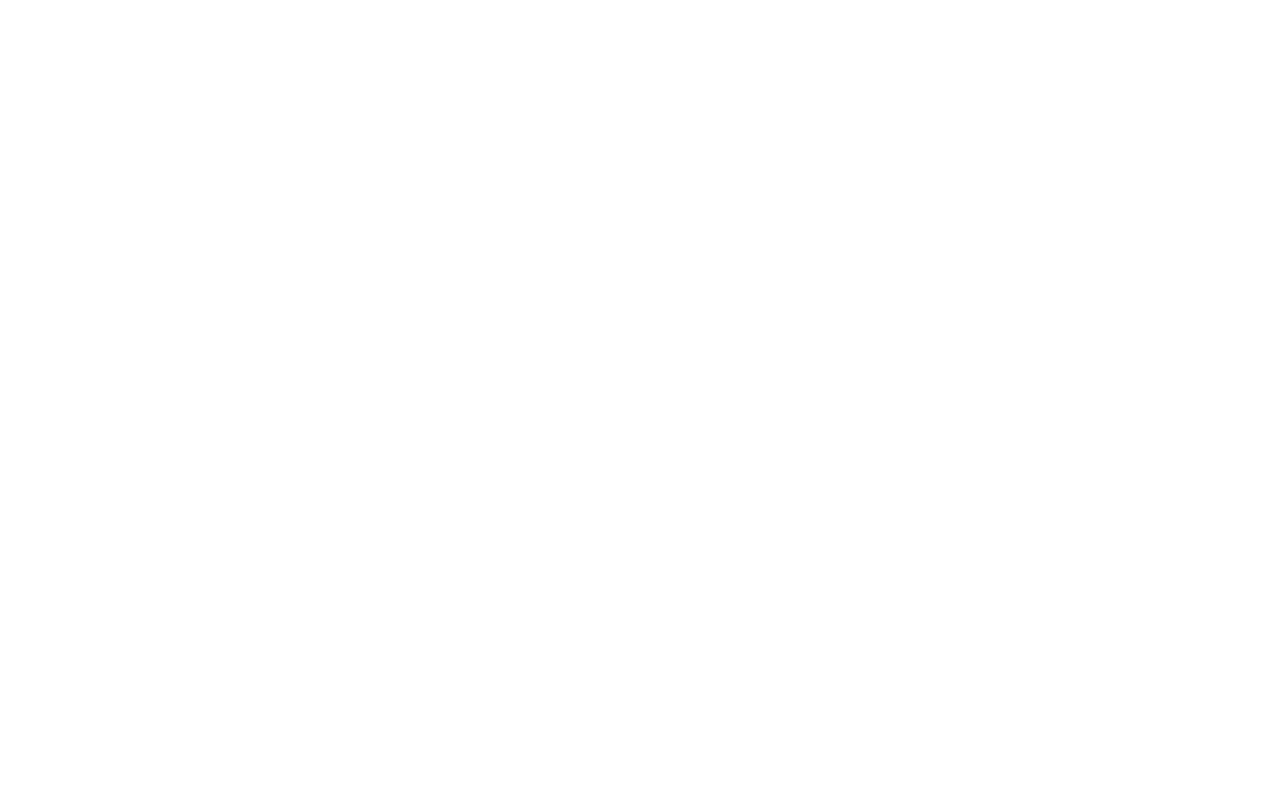
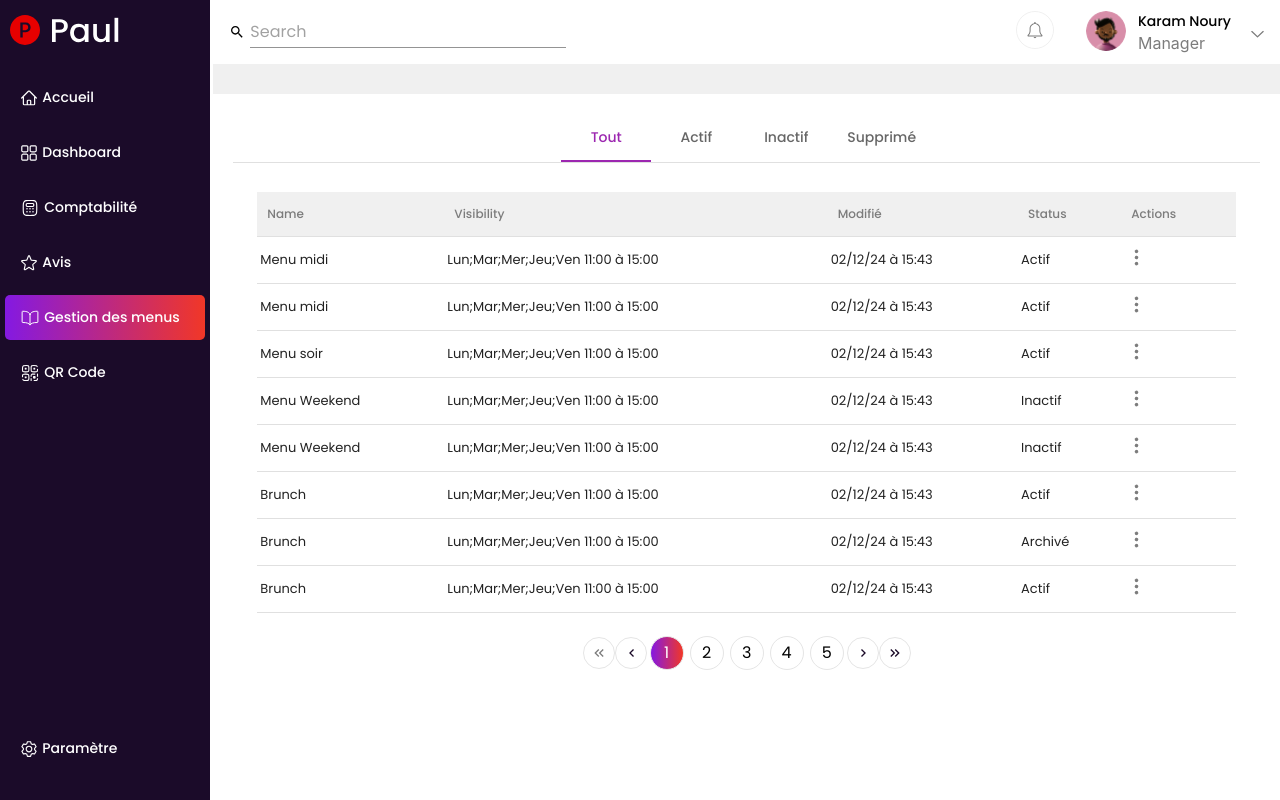
Before and after one commit to Aachiq/Paul_Backoffice, a React (Create React App) app: page /menu-food in a window 1280 px wide. Before the commit this address had no page. Built offline with nearby package versions, Linux system fonts and the light colour scheme; no server answers.

Commit message:
add menusFood page static data & route & layout & next is dynamic data-api & actions

```diff
--- a/src/Routing.js
+++ b/src/Routing.js
@@ -4,6 +4,7 @@
 import SingInForgetPassword from './components/Auth/SingInForgetPassword';
 import Accounting from './components/EntryPanel/Accounting/Accounting';
 import Home from './components/EntryPanel/Home/Home';
+import MenuFoodLayout from './components/EntryPanel/MenuFood/MenuFoodLayout';
 
 export default function Routing() {
   return (
@@ -13,6 +14,7 @@
           {/* <Route path="/signin-forget-password" exact element={<SingInForgetPassword/>}/> */}
           <Route path="/home" exact element={<Home/>}/>
           <Route path="/comptabilite" exact element={<Accounting/>}/>
+          <Route path="/menu-food" exact element={<MenuFoodLayout/>}/>
        </Routes>
      </div>
   )
--- a/src/common/components/SideBar.jsx
+++ b/src/common/components/SideBar.jsx
@@ -33,7 +33,7 @@
             id: 5,
             label :"Gestion des menus",
             icon: "book.svg",
-            link : "/home"
+            link : "/menu-food"
         },
         {
             id: 6,
--- /dev/null
+++ b/src/common/services/api/menus_food/menu_food.service.js
@@ -0,0 +1,5 @@
+import { API_URL } from "../../../utils/env"
+
+export const getAllMenusFood = () => {
+    return fetch(`${API_URL}/api-bo/menu-food/showAll`)
+}
--- a/src/common/utils/env.js
+++ b/src/common/utils/env.js
@@ -1,3 +1,3 @@
-// export const API_URL = "http://localhost:5000";
+export const API_URL = "http://localhost:5000";
 // export const API_URL = "https://paul-api.onrender.com";
-export const API_URL = "https://monny-server-2e122ac2ce62.herokuapp.com";
+// export const API_URL = "https://monny-server-2e122ac2ce62.herokuapp.com";
--- /dev/null
+++ b/src/components/EntryPanel/MenuFood/MenuFoodAllItems.jsx
@@ -0,0 +1,172 @@
+import { Box, Chip, Stack, Table, TableBody, TableCell, TableContainer, TableHead, TableRow, Typography } from '@mui/material'
+import { useEffect } from 'react';
+import { useState } from 'react';
+import { getAllMenusFood } from '../../../common/services/api/menus_food/menu_food.service';
+
+export default function MenuFoodAllItems() {
+
+    const operationsData = [
+        {
+            id:1,
+            name:"Menu midi",
+            status:"Actif",
+            visibility:"Lun;Mar;Mer;Jeu;Ven 11:00 à 15:00",
+            updatedAt:"02/12/24 à 15:43",
+        },
+        {
+            id:2,
+            name:"Menu midi",
+            status:"Actif",
+            visibility:"Lun;Mar;Mer;Jeu;Ven 11:00 à 15:00",
+            updatedAt:"02/12/24 à 15:43",
+        },
+        {
+            id:3,
+            name:"Menu soir",
+            status:"Actif",
+            visibility:"Lun;Mar;Mer;Jeu;Ven 11:00 à 15:00",
+            updatedAt:"02/12/24 à 15:43",
+        },
+        {
+            id:4,
+            name:"Menu Weekend",
+            status:"Inactif",
+            visibility:"Lun;Mar;Mer;Jeu;Ven 11:00 à 15:00",
+            updatedAt:"02/12/24 à 15:43",
+        },
+        {
+            id:5,
+            name:"Menu Weekend",
+            status:"Inactif",
+            visibility:"Lun;Mar;Mer;Jeu;Ven 11:00 à 15:00",
+            updatedAt:"02/12/24 à 15:43",
+        },
+        {
+            id:6,
+            name:"Brunch",
+            status:"Actif",
+            visibility:"Lun;Mar;Mer;Jeu;Ven 11:00 à 15:00",
+            updatedAt:"02/12/24 à 15:43",
+        },
+        {
+            id:7,
+            name:"Brunch",
+            status:"Archivé",
+            visibility:"Lun;Mar;Mer;Jeu;Ven 11:00 à 15:00",
+            updatedAt:"02/12/24 à 15:43",
+        },
+        {
+            id:8,
+            name:"Brunch",
+            status:"Actif",
+            visibility:"Lun;Mar;Mer;Jeu;Ven 11:00 à 15:00",
+            updatedAt:"02/12/24 à 15:43",
+        },
+      ]
+      const paginationItems = [1,2,3,4,5];
+      const [activedItemPagination, setActivedItemPagination] = useState(1);
+      const [menusFood, setMenusFood] = useState([])
+
+      useEffect(() => {
+        getAllMenusFood()
+        .then((res) => res.json())
+        .then((data) => setMenusFood(data.menusFood))
+        .catch((err) => console.log(err))
+      })
+
+    return (
+        <Box>
+            <TableContainer sx={{marginTop:"5px"}}>
+            <Table aria-label="simple table">
+                <TableHead sx={{backgroundColor: '#F0F0F0'}}>
+                    <TableRow>
+                        <TableCell sx={{color:"#7C7C7C", fontSize:"12px", fontWeight:500, padding:"10px"}} align="left">Name</TableCell>
+                        <TableCell sx={{color:"#7C7C7C", fontSize:"12px", fontWeight:500, padding:"10px"}} align="left" >Visibility</TableCell>
+                        <TableCell sx={{color:"#7C7C7C", fontSize:"12px", fontWeight:500, padding:"10px"}} align="left" >Modifié </TableCell>
+                        <TableCell sx={{color:"#7C7C7C", fontSize:"12px", fontWeight:500, padding:"10px"}} align="left" >Status</TableCell>
+                        <TableCell sx={{color:"#7C7C7C", fontSize:"12px", fontWeight:500, padding:"10px"}} align="left" >Actions</TableCell>
+                    </TableRow>
+                </TableHead>
+                <TableBody>
+                { operationsData.map((row) => (
+                    <TableRow
+                       key={row.id}
+                       sx={{ '&:last-child td, &:last-child th': { border: 0 } }}
+                    >
+                        {/* <TableCell component="th" scope="row" sx={{paddingX:"5px", paddingY:"10px" }}>
+                            <Typography sx={{fontSize:"13px"}}>
+                              {row.id}
+                            </Typography>
+                        </TableCell> */}
+                        <TableCell align="left" sx={{paddingX:"3px", paddingY:"10px" }}>
+                            <Typography sx={{fontSize:"13px"}}>
+                              {row.name}
+                            </Typography>
+                        </TableCell>
+                        <TableCell align="left" sx={{paddingX:"3px", paddingY:"10px" }}>
+                            <Typography sx={{fontSize:"13px"}}>
+                                {row.visibility}
+                            </Typography>
+                        </TableCell>
+                        <TableCell align="left" sx={{paddingX:"3px", paddingY:"10px" }}>
+                            <Typography sx={{fontSize:"13px"}}>
+                                {row.updatedAt}
+                            </Typography>
+                        </TableCell>
+                        <TableCell align="left" sx={{paddingX:"3px", paddingY:"10px" }}>
+                             <Typography sx={{fontSize:"13px"}}>
+                                {row.status}
+                            </Typography>
+                        </TableCell>
+                        <TableCell align="left" sx={{paddingX:"5px", paddingY:"10px" }}>
+                            <Box
+                                sx={{
+                                    cursor: "pointer"
+                                }}
+                            >
+                                <img src="/images/MenuFood/actionMenuFood.png" alt="action-icon-1" />
+                            </Box>
+                        </TableCell>
+                    </TableRow>
+                ))}
+                <TableRow></TableRow>
+                </TableBody>
+            </Table>
+        </TableContainer>
+        <Box className="paginationSection"
+             sx={{
+                display: "flex",
+                justifyContent:"center",
+                marginTop: "20px"
+            }}
+        >
+            <img src="/images/double-arrow-left.svg" alt="" />
+            <img src="/images/single-arrow-left.svg" alt="" />
+            {
+               paginationItems && paginationItems.map((item) => {
+                    return (
+                        <Box
+                            sx={{
+                                width: "32px",
+                                height: "32px",
+                                border:"solid #E5E5E5 1px",
+                                borderRadius: "32px",
+                                display:"flex",
+                                justifyContent:"center",
+                                alignItems:"center",
+                                background: item === activedItemPagination ? "linear-gradient(to right, #8419E2, #F13727)" : "none",
+                                color: item === activedItemPagination ? "white" : "black",
+                                margin:"3px"
+                            }}
+                        >
+                          {item}
+                        </Box>
+                    )
+                })
+            }
+            <img src="/images/single-arrow-right.svg" alt="" />
+            <img src="/images/double-arrow-right.svg" alt="" />
+        </Box>
+        </Box>
+    )
+}
--- /dev/null
+++ b/src/components/EntryPanel/MenuFood/MenuFoodLayout.jsx
@@ -0,0 +1,20 @@
+import { Box, Grid } from "@mui/material";
+import SideBar from "../../../common/components/SideBar";
+import Header from "../../../common/components/Header";
+import MenuFoodTabs from "./MenuFoodTabs";
+
+export default function MenuFoodLayout() {
+    return (
+        <Box>
+            <Grid container>
+                <Grid item md={2}>
+                    <SideBar />
+                </Grid>
+                <Grid item md={10} bgcolor={"#F0F0F0"}>
+                    <Header />
+                    <MenuFoodTabs/>
+                </Grid>
+            </Grid>
+        </Box>
+    )
+}
--- /dev/null
+++ b/src/components/EntryPanel/MenuFood/MenuFoodTabs.jsx
@@ -0,0 +1,48 @@
+import TabContext from "@mui/lab/TabContext";
+import TabList from "@mui/lab/TabList";
+import TabPanel from "@mui/lab/TabPanel";
+import { Box, Tab } from "@mui/material";
+import { useState } from "react";
+import MenuFoodAllItems from "./MenuFoodAllItems";
+
+export default function MenuFoodTabs() {
+    const [value, setValue] = useState('1');
+
+    const handleChange = (event, newValue) => {
+      setValue(newValue);
+    };
+
+
+    return (
+      <Box
+       sx={{
+          typography: 'body1',
+          marginTop:'30px',
+          backgroundColor:"white",
+          padding:"20px"
+       }}
+      >
+        <TabContext value={value}>
+          <Box sx={{ borderBottom: 1, borderColor: 'divider' }}>
+            <TabList
+              centered
+              textColor="secondary"
+              indicatorColor="secondary"
+              onChange={handleChange}
+            >
+              <Tab label="Tout" value="1" sx={{textTransform:"none"}} />
+              <Tab label="Actif" value="2" sx={{textTransform:"none"}} />
+              <Tab label="Inactif" value="3" sx={{textTransform:"none"}} />
+              <Tab label="Supprimé" value="3" sx={{textTransform:"none"}} />
+            </TabList>
+          </Box>
+          <TabPanel value="1">
+            <MenuFoodAllItems/>
+          </TabPanel>
+          <TabPanel value="2">Item Two</TabPanel>
+          <TabPanel value="3">Item Three</TabPanel>
+        </TabContext>
+      </Box>
+
+    );
+}
```
Also changed, not shown: public/images/menuFood/actionMenuFood.png (added).
